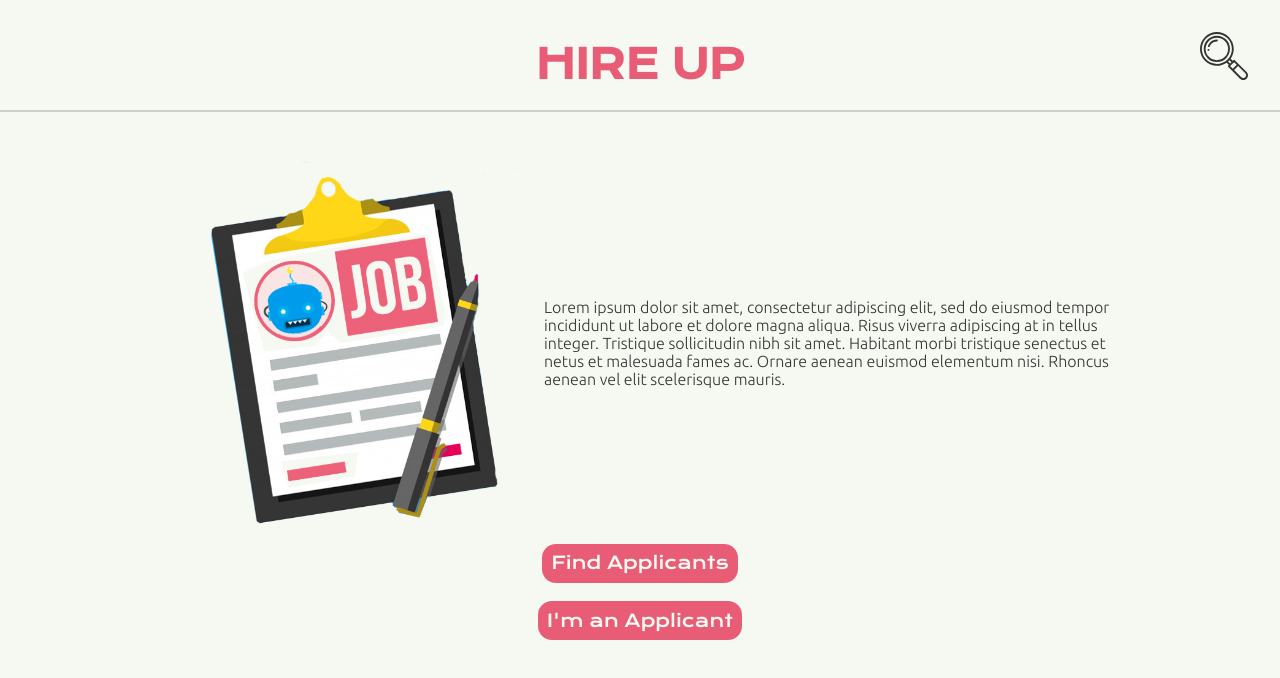
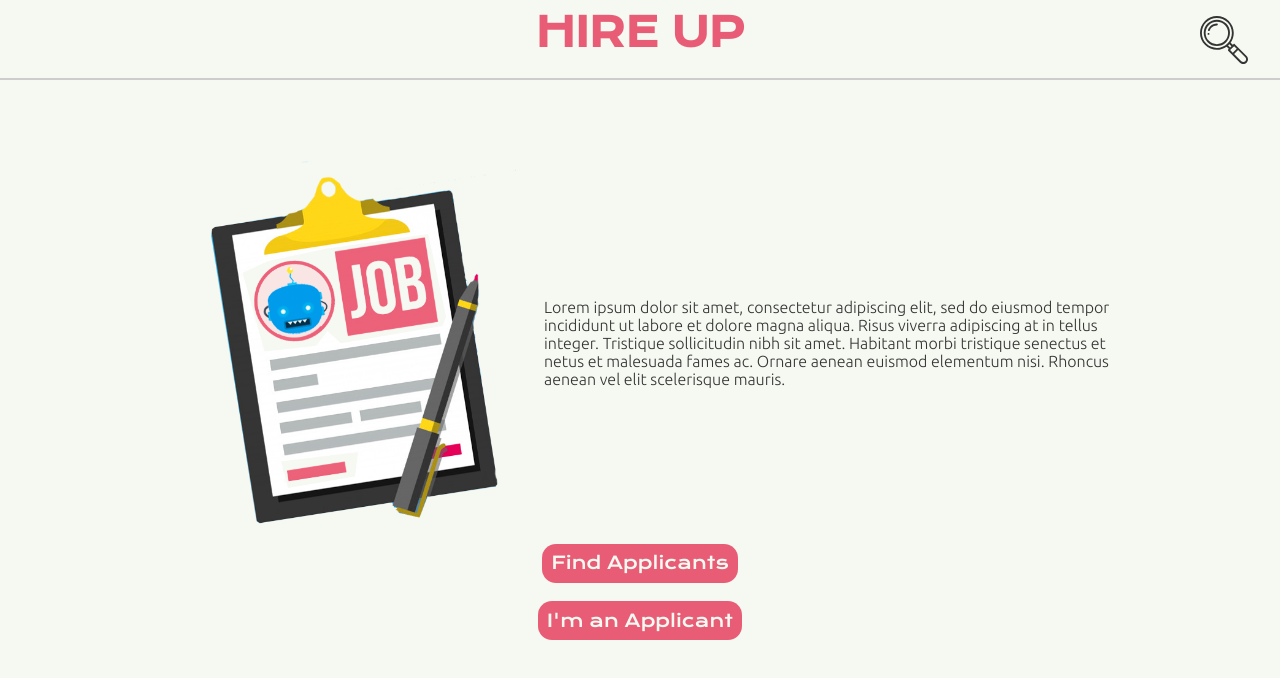
Before and after one commit to HireUp-Turing/HireUp_frontend, a React (Create React App) app: page / in a window 1280 px wide. Shown: the top 678 px of the page. Built offline with nearby package versions, Linux system fonts and the light colour scheme.

Commit message:
Adjust bad styling from Form redirect #47

```diff
--- a/src/components/Header/Header.scss
+++ b/src/components/Header/Header.scss
@@ -29,7 +29,7 @@
 			font-style: italic;
 		}
 		.search-icon {
-			margin: 2em 2em;
+			margin: 1em 2em;
 			width: 3em;
 		}
 	}
```
